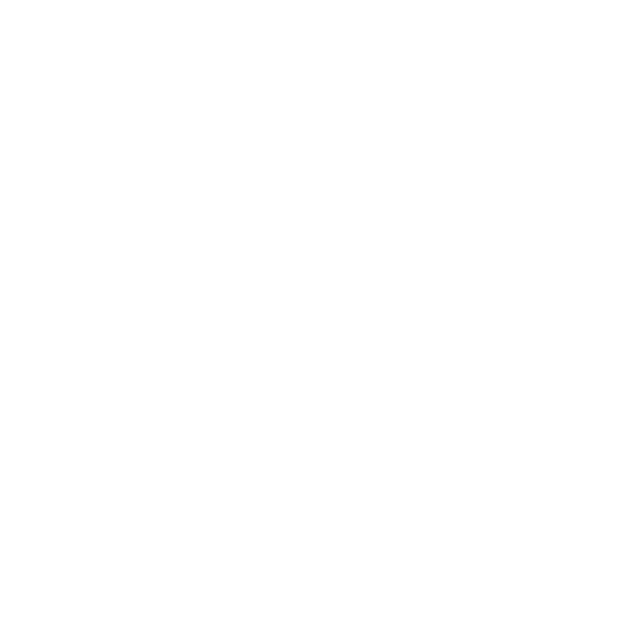
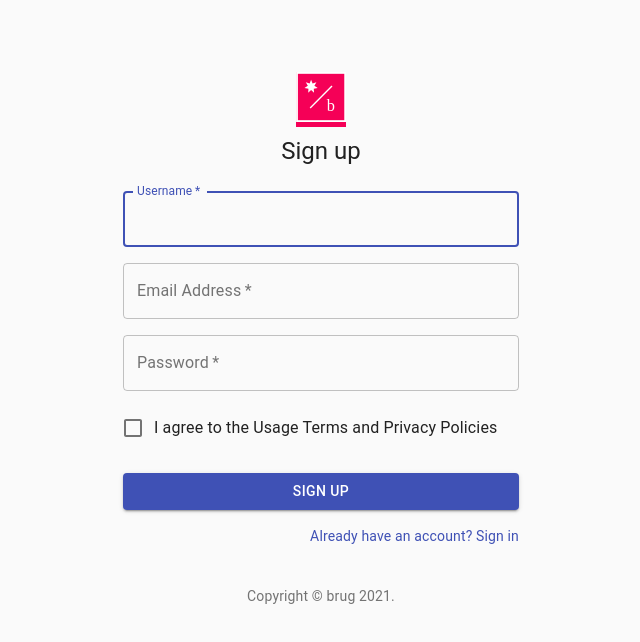
Before and after one commit to Moatezz/brag, a React (Create React App) app in the folder client/: page / in a window 1280 px wide. Shown: the top 642 px of the page, without its empty margins (319-959 px from the left). Built offline with nearby package versions, Linux system fonts and the light colour scheme.

Commit message:
so far so good for sign up

```diff
--- a/client/src/components/Pages/Signup.js
+++ b/client/src/components/Pages/Signup.js
@@ -1,7 +1,132 @@
 import React from 'react';
+import Button from '@material-ui/core/Button';
+import CssBaseline from '@material-ui/core/CssBaseline';
+import TextField from '@material-ui/core/TextField';
+import FormControlLabel from '@material-ui/core/FormControlLabel';
+import Checkbox from '@material-ui/core/Checkbox';
+import Link from '@material-ui/core/Link';
+import Grid from '@material-ui/core/Grid';
+import Box from '@material-ui/core/Box';
+import Typography from '@material-ui/core/Typography';
+import { makeStyles } from '@material-ui/core/styles';
+import Container from '@material-ui/core/Container';
+import Logo from '../Logo';
 
+function Copyright() {
+  return (
+    <Typography variant="body2" color="textSecondary" align="center">
+      {'Copyright © '}
+      <Link color="inherit" href="https://material-ui.com/">
+        brug
+      </Link>{' '}
+      {new Date().getFullYear()}
+      {'.'}
+    </Typography>
+  );
+}
+
+const useStyles = makeStyles((theme) => ({
+  paper: {
+    marginTop: theme.spacing(8),
+    display: 'flex',
+    flexDirection: 'column',
+    alignItems: 'center',
+  },
+  logo: {
+    margin: theme.spacing(1),
+    backgroundColor: theme.palette.secondary.main,
+    height: 'fit-content',
+    width: 'fit-content',
+  },
+  form: {
+    width: '100%', // Fix IE 11 issue.
+    marginTop: theme.spacing(3),
+  },
+  submit: {
+    margin: theme.spacing(3, 0, 2),
+  },
+}));
 function Signup() {
-  return <div></div>;
+  const classes = useStyles();
+
+  return (
+    <Container component="main" maxWidth="xs">
+      <CssBaseline />
+      <div className={classes.paper}>
+        <Box className={classes.logo}>
+          <Logo variant="min" specs={50} />
+        </Box>
+        <Typography component="h1" variant="h5">
+          Sign up
+        </Typography>
+        <form className={classes.form} noValidate>
+          <Grid container spacing={2}>
+            <Grid item xs={12}>
+              <TextField
+                autoComplete="username"
+                name="username"
+                variant="outlined"
+                required
+                fullWidth
+                id="username"
+                label="Username"
+                autoFocus
+              />
+            </Grid>
+
+            <Grid item xs={12}>
+              <TextField
+                variant="outlined"
+                required
+                fullWidth
+                id="email"
+                label="Email Address"
+                name="email"
+                autoComplete="email"
+              />
+            </Grid>
+            <Grid item xs={12}>
+              <TextField
+                variant="outlined"
+                required
+                fullWidth
+                name="password"
+                label="Password"
+                type="password"
+                id="password"
+                autoComplete="current-password"
+              />
+            </Grid>
+            <Grid item xs={12}>
+              <FormControlLabel
+                control={<Checkbox value="allowExtraEmails" color="primary" />}
+                label="I agree to the Usage Terms and Privacy Policies"
+              />
+            </Grid>
+          </Grid>
+          <Button
+            type="submit"
+            fullWidth
+            variant="contained"
+            color="primary"
+            className={classes.submit}
+          >
+            Sign Up
+          </Button>
+          <Grid container justify="flex-end">
+            <Grid item>
+              <Link href="#" variant="body2">
+                Already have an account? Sign in
+              </Link>
+            </Grid>
+          </Grid>
+        </form>
+      </div>
+      <Box mt={5}>
+        <Copyright />
+      </Box>
+    </Container>
+  );
 }
 
 export default Signup;
```
